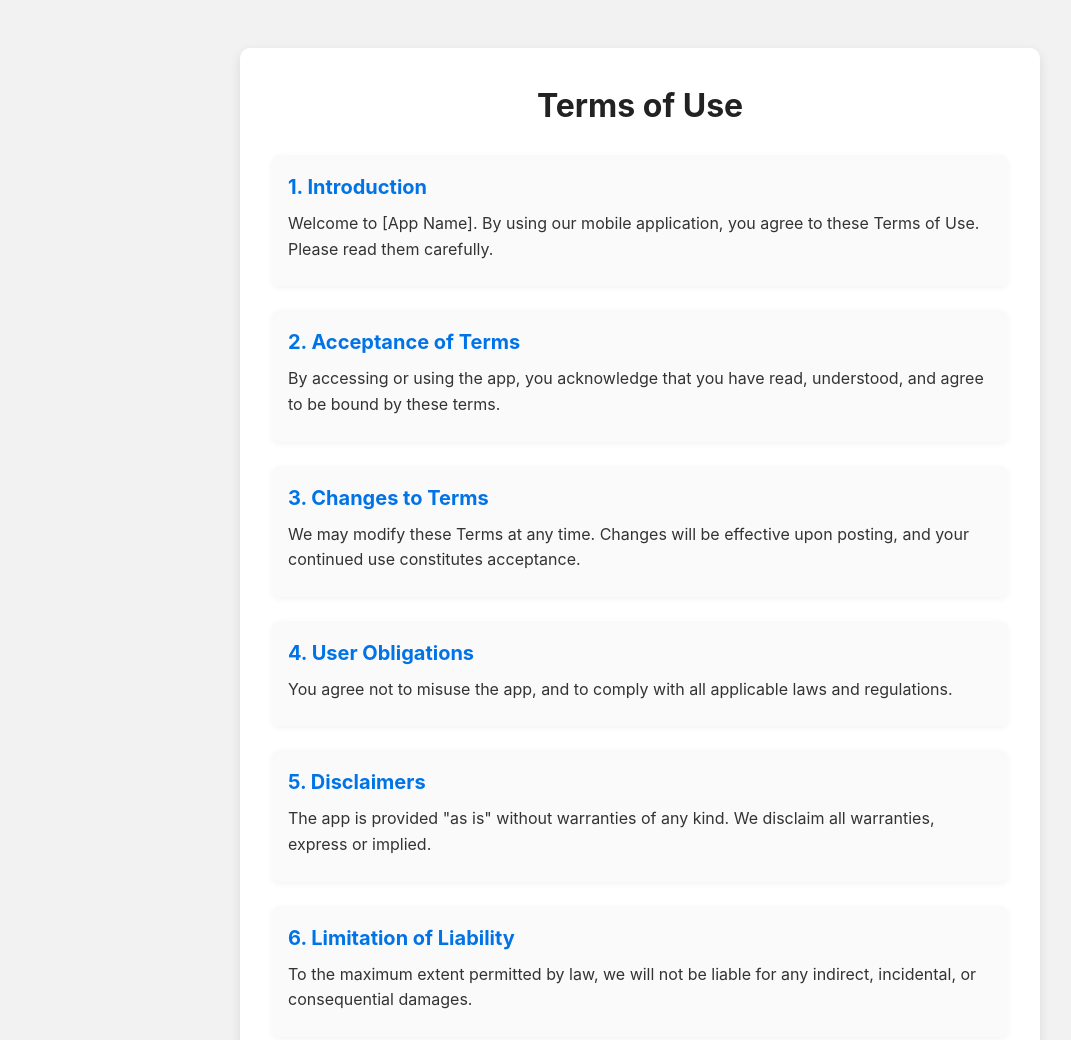
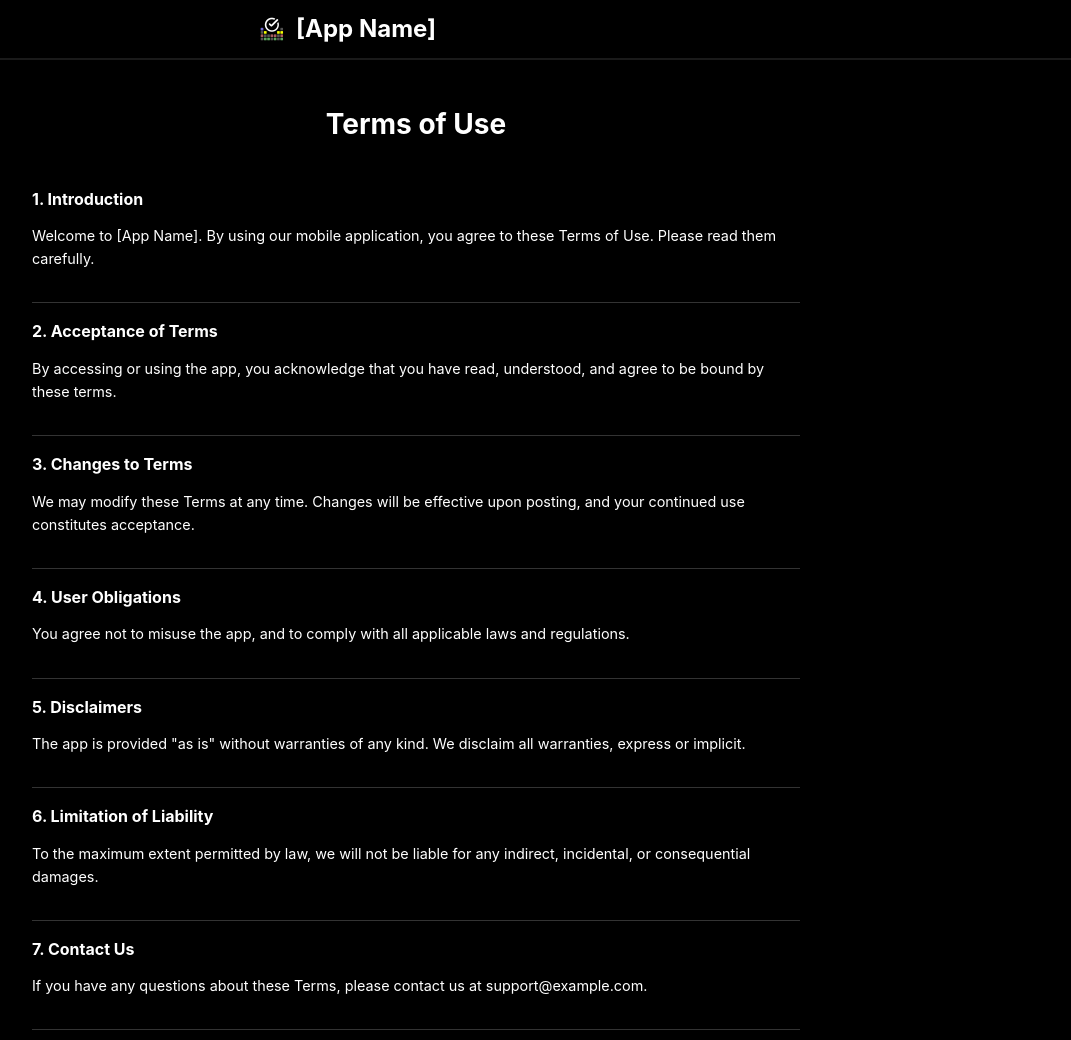
Before and after one commit to vadzim-apps/smart-tracker.github.io, a plain HTML site: page index.html in a window 1280 px wide. Shown: the top 1040 px of the page, without its empty margins (0-1071 px from the left). Drawn offline with Linux system fonts and the light colour scheme.

Commit message:
Add files via upload

```diff
--- a/index.html
+++ b/index.html
@@ -7,40 +7,78 @@
   <title>Terms of Use</title>
   <style>
     /* Reset & Base Styles */
-    * { margin: 0; padding: 0; box-sizing: border-box; }
-    body { font-family: -apple-system, BlinkMacSystemFont, 'Segoe UI', Roboto, Helvetica, Arial, sans-serif; line-height: 1.6; color: #333; background-color: #f2f2f2; padding: 1rem; }
+    * { margin: 0; box-sizing: border-box; }
+    html { font-size: 16px; }
+    body {
+      font-family: -apple-system, BlinkMacSystemFont, 'Segoe UI', Roboto, Helvetica, Arial, sans-serif;
+      font-size: 0.9rem; /* slightly smaller main text */
+      line-height: 1.6;
+      color: #fff;
+      background-color: #000;
+      padding: 0 1rem;
+      padding-top: 70px; /* space for fixed header */
+    }
 
+    /* Header */
+    header {
+      border-bottom: 2px solid rgba(255,255,255,0.1);
+      position: fixed;
+      top: 0;
+      left: 0;
+      right: 0;
+      height: 60px;
+      background: rgba(0, 0, 0, 0.7);
+      backdrop-filter: blur(6px);
+      z-index: 1000;
+    }
+    .header-inner {
+      max-width: 800px;
+      height: 100%;
+      margin: 0 auto;
+      display: flex;
+      align-items: center;
+      padding: 0 1rem;
+    }
+    .logo {
+      display: flex;
+      align-items: center;
+      font-size: 1.5rem; /* increased font size */
+      font-weight: bold;
+      color: #fff;
+    }
+    .app-icon {
+      width: 32px; /* increased icon size */
+      height: 32px;
+      margin-right: 0.5rem;
+      display: inline-block;
+    }
+
+    /* Terms Container */
     .terms-container {
       max-width: 800px;
-      margin: 2rem auto;
-      background: #fff;
-      border-radius: 10px;
-      box-shadow: 0 4px 12px rgba(0,0,0,0.1);
-      padding: 2rem;
+      padding: 2rem 1rem;
     }
     h1 {
       font-size: 2rem;
-      margin-bottom: 1.5rem;
+      margin-bottom: 2rem;
       text-align: center;
-      color: #222;
+      color: #fff;
     }
     .section {
-      margin-bottom: 1.5rem;
-      padding: 1rem;
-      background: #fafafa;
-      border-radius: 8px;
-      box-shadow: 0 2px 6px rgba(0,0,0,0.05);
+      padding: 1rem 0;
+      border-bottom: 1px solid rgba(255,255,255,0.2);
     }
     .section h2 {
       font-size: 1.25rem;
-      margin-bottom: 0.5rem;
-      color: #0073e6;
+      margin-bottom: 1rem;
+      color: #fff;
     }
     .section p {
-      margin-bottom: 0.5rem;
+      margin-bottom: 1rem;
+      color: #fff;
     }
     .section a {
-      color: #0073e6;
+      color: #fff;
       text-decoration: none;
     }
     .section a:hover {
@@ -48,13 +86,26 @@
     }
 
     @media (max-width: 600px) {
-      body { padding: 0.5rem; }
-      h1 { font-size: 1.75rem; }
-      .section h2 { font-size: 1rem; }
+      html { font-size: 14px; }
+      body { padding: 0 1rem; padding-top: 70px; }
+      body { padding: 0 1rem; padding-top: 70px; }
+ }
+      .header-inner { padding: 0 1rem; }
+      h1 { font-size: 1.75rem; margin-bottom: 1.5rem; }
+      .section h2 { font-size: 1rem; margin-bottom: 0.75rem; }
     }
   </style>
 </head>
 <body>
+  <header>
+    <div class="header-inner">
+      <div class="logo">
+        <img src="ico.jpg" alt="App Icon" class="app-icon">
+        [App Name]
+      </div>
+    </div>
+  </header>
+
   <div class="terms-container">
     <h1>Terms of Use</h1>
 
@@ -80,7 +131,7 @@
 
     <div class="section">
       <h2>5. Disclaimers</h2>
-      <p>The app is provided "as is" without warranties of any kind. We disclaim all warranties, express or implied.</p>
+      <p>The app is provided "as is" without warranties of any kind. We disclaim all warranties, express or implicit.</p>
     </div>
 
     <div class="section">
```
Also changed, not shown: ico.jpg (added).
